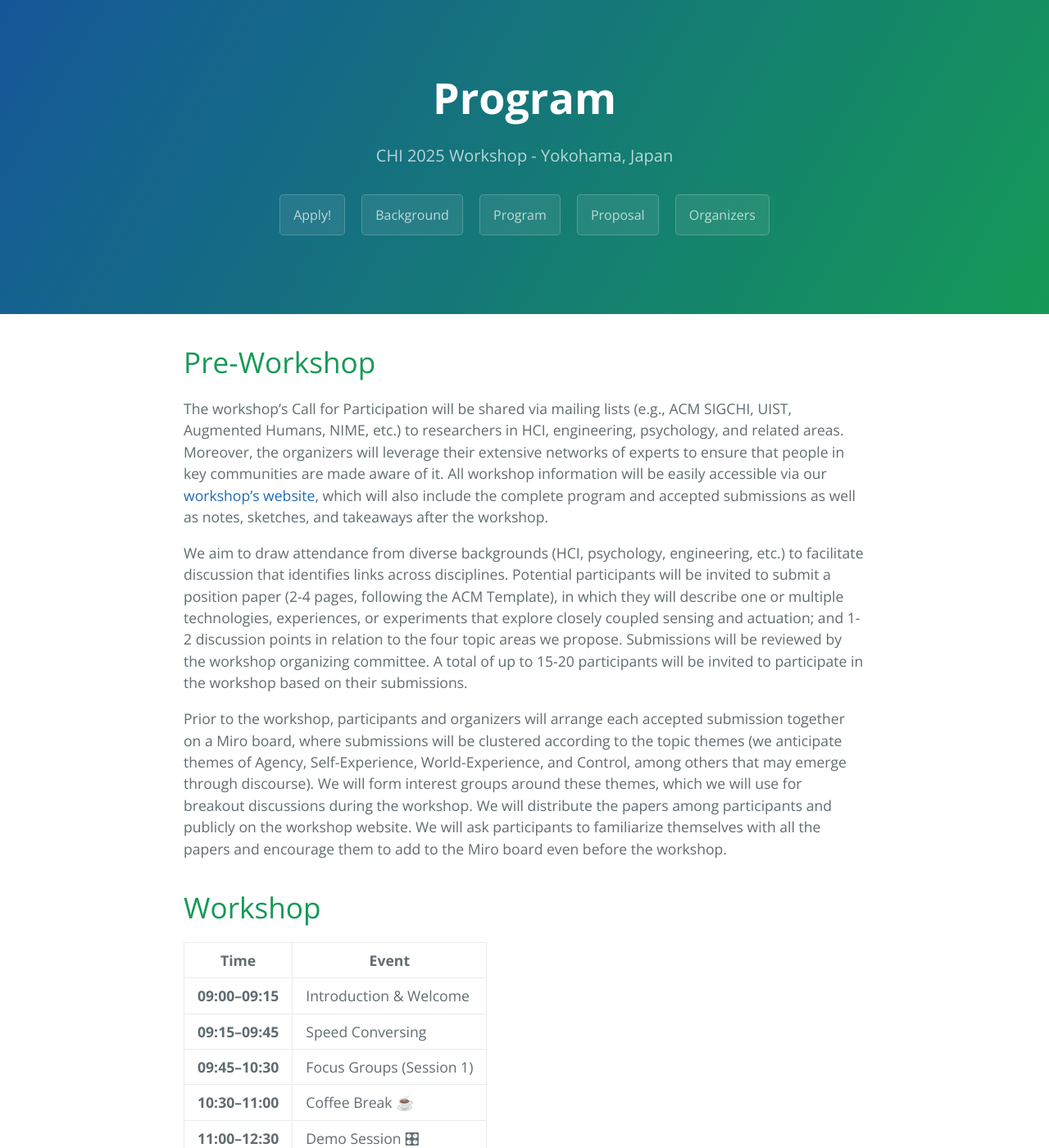
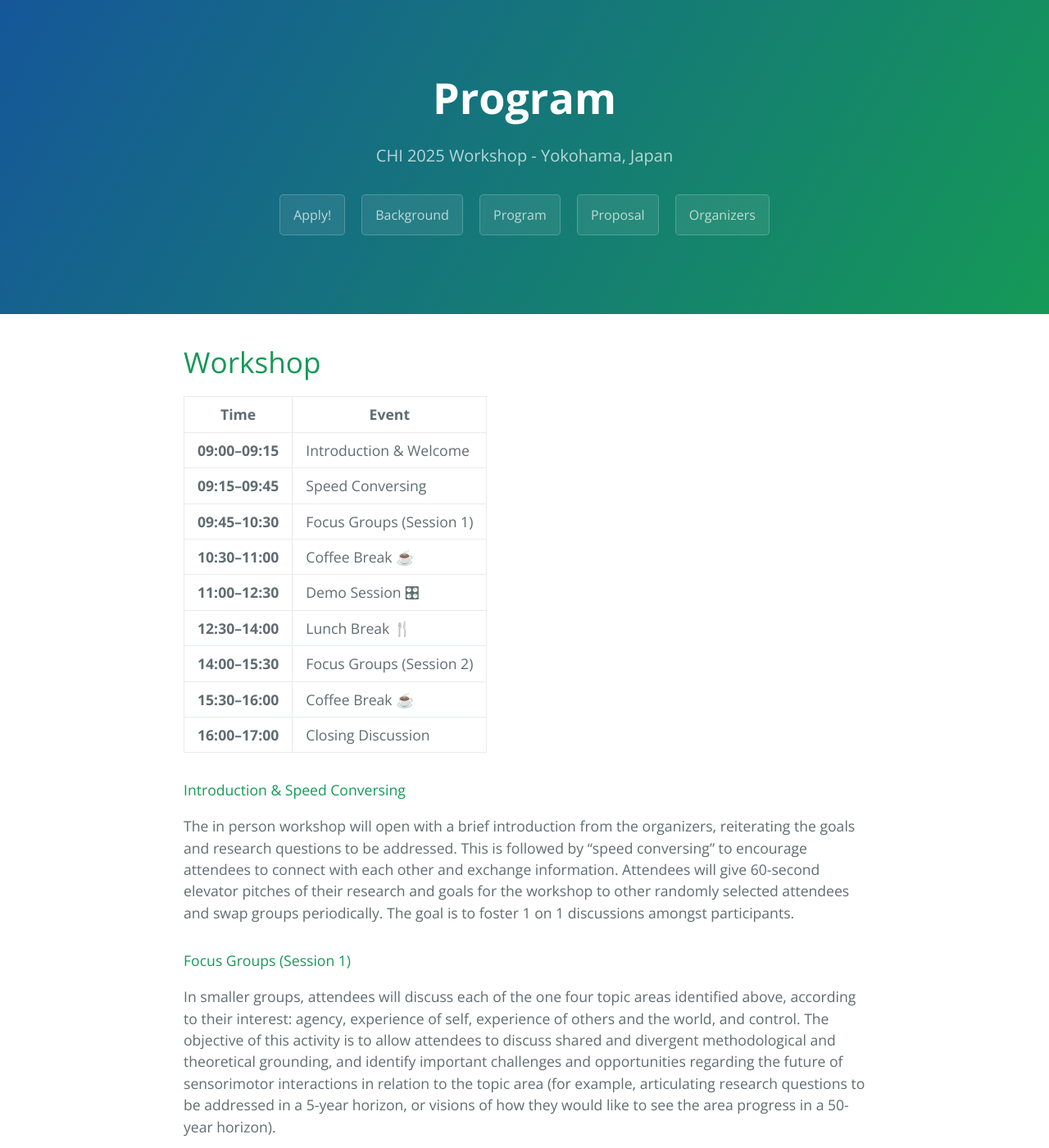
Before and after one commit to sensorimotordevices/sensorimotordevices.github.io, a Jekyll site: the page built from pages/program.md, in a window 1280 px wide and 1400 px high. Shown: the whole window at 82% size. Built offline with Jekyll 4.4.1, drawn with Linux system fonts in a browser that asks for light colours.

Commit message:
remove pre workshop

```diff
--- a/pages/program.md
+++ b/pages/program.md
@@ -2,13 +2,6 @@
 layout: default
 title: Program
 ---
-# Pre-Workshop
-The workshop's Call for Participation will be shared via mailing lists (e.g., ACM SIGCHI, UIST, Augmented Humans, NIME, etc.) to researchers in HCI, engineering, psychology, and related areas. Moreover, the organizers will leverage their extensive networks of experts to ensure that people in key communities are made aware of it. All workshop information will be easily accessible via our [workshop's website](https://sensorimotordevices.github.io), which will also include the complete program and accepted submissions as well as notes, sketches, and takeaways after the workshop.
-
-We aim to draw attendance from diverse backgrounds (HCI, psychology, engineering, etc.) to facilitate discussion that identifies links across disciplines. Potential participants will be invited to submit a position paper (2-4 pages, following the ACM Template), in which they will describe one or multiple technologies, experiences, or experiments that explore closely coupled sensing and actuation; and 1-2 discussion points in relation to the four topic areas we propose. Submissions will be reviewed by the workshop organizing committee. A total of up to 15-20 participants will be invited to participate in the workshop based on their submissions.
-
-Prior to the workshop, participants and organizers will arrange each accepted submission together on a Miro board, where submissions will be clustered according to the topic themes (we anticipate themes of Agency, Self-Experience, World-Experience, and Control, among others that may emerge through discourse). We will form interest groups around these themes, which we will use for breakout discussions during the workshop. We will distribute the papers among participants and publicly on the workshop website. We will ask participants to familiarize themselves with all the papers and encourage them to add to the Miro board even before the workshop.
-
 # Workshop
 
 
```
